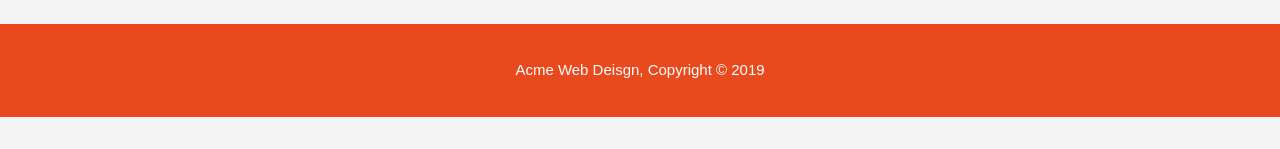
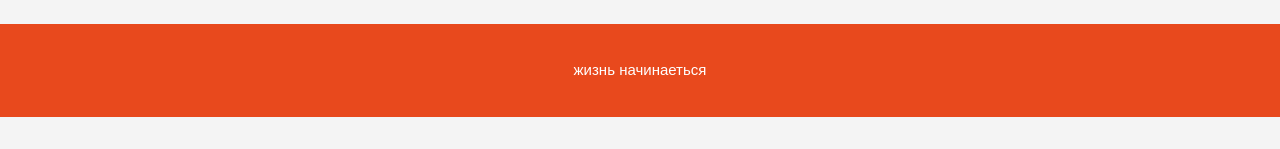
Before and after one commit to Azakhd/site, a plain HTML site: page services.html in a window 1280 px wide. Shown: the part 559-708 px from the top of the page. Drawn offline with Linux system fonts and the light colour scheme.

Commit message:
Update services.html

```diff
--- a/services.html
+++ b/services.html
@@ -73,7 +73,7 @@
     </section>
 
     <footer>
-      <p>Acme Web Deisgn, Copyright &copy; 2019</p>
+      <p>жизнь начинаеться</p>
     </footer>
   </body>
 </html>
```
